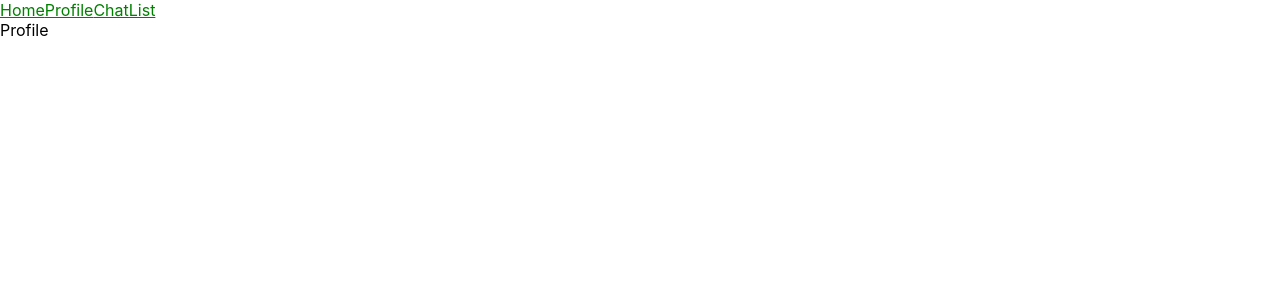
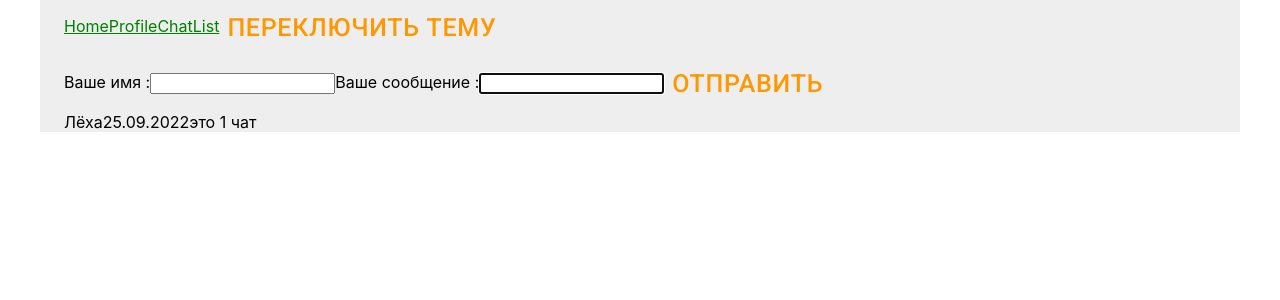
Before and after one commit to Budalov-Dmitry/React, a React (Create React App) app in the folder gbreact/: page /chat/1 in a window 1280 px wide. Shown: the top 300 px of the page. Built offline with nearby package versions, Linux system fonts and the light colour scheme.

Commit message:
lesson-5

```diff
--- a/gbreact/src/App.js
+++ b/gbreact/src/App.js
@@ -6,7 +6,7 @@ import ChatList from './pages/ChatList';
 import Home from './pages/Home';
 import Profile from './pages/Profile';
 import PageNotFound from './pages/Profile';
-import { Route, Routes, Link } from 'react-router-dom';
+import { Route, Routes} from 'react-router-dom';
 import { createTheme, ThemeProvider, styled } from '@mui/material/styles';
 import { orange } from '@mui/material/colors';
 
@@ -29,9 +29,9 @@ function App() {
       <Routes>
         <Route path= '/' element = {<Latout  />}>
           <Route index element={<Home  />} ></Route>
-          <Route path={'/ChatList'} element={<ChatList  />} ></Route>
-          <Route path={'/Profile'} element={<Profile  />} ></Route>
-          <Route path={'/Chat'} element={<Chat  />} ></Route>
+          <Route path={'/chatList'} element={<ChatList  />} ></Route>
+          <Route path={'/profile'} element={<Profile  />} ></Route>
+          <Route path={'/chat/:id'} element={<Chat  />} ></Route>
           <Route path={'*'} element={<PageNotFound  />} />
         </Route>
       </Routes>
--- /dev/null
+++ b/gbreact/src/component/Context.js
@@ -0,0 +1,14 @@
+import { createContext } from "react";
+
+export const themes = {
+    light: {
+        background:'#eee',
+        text:'#000'
+      },
+    dark: {
+        background:'#000',
+        text:'#eee'
+      }
+}
+
+export const ThemeContext = createContext(themes.dark)
--- a/gbreact/src/component/Latout.js
+++ b/gbreact/src/component/Latout.js
@@ -1,18 +1,32 @@
-import React from 'react';
-import { Outlet, Link } from 'react-router-dom';
+import React, { useContext, useState } from 'react';
+import { Outlet} from 'react-router-dom';
 import CustomLink from './CustomLink';
+import {themes,ThemeContext} from './Context';
+import { Button, Container } from '@mui/material';
 
 const Latout = () => {
+
+    const [theme, setTheme] = useState(themes.light);
+    const switchTheme = () => {
+        setTheme(prevState => prevState === themes.dark ? themes.light : themes.dark)
+    }
+
     return (
         <>
-            <header>
-                <CustomLink to={'/'}>Home</CustomLink>
-                <CustomLink to={'/Profile'}>Profile</CustomLink>
-                <CustomLink to={'/ChatList'}>ChatList</CustomLink>
-            </header>
-            <main>
-                <Outlet />
-            </main>
+        <ThemeContext.Provider value={theme}>
+            <Container style={{background:theme.background, color:theme.text}}>
+                    <header>
+                        <CustomLink to={'/'}>Home</CustomLink>
+                        <CustomLink to={'/profile'}>Profile</CustomLink>
+                        <CustomLink to={'/chatList'}>ChatList</CustomLink>
+                        <Button onClick={switchTheme} >переключить тему</Button>
+                    </header>
+                    <main >
+                        <Outlet />
+                    </main>
+            </Container>
+        </ThemeContext.Provider>
+
         </>
     );
 };
--- a/gbreact/src/pages/Chat.js
+++ b/gbreact/src/pages/Chat.js
@@ -1,18 +1,63 @@
 import React, { useEffect, useRef } from 'react';
 import { Button, Input } from '@mui/material';
 import { Box } from '@mui/system';
+import { useParams } from 'react-router-dom';
 
 const Chat = props => {
 
-    const [messageList, setMessageList] = React.useState([]);
-    const refMessage = useRef(null);
-    const refName = useRef(null);
     var date = new Date(Date.now());
     var dateNow = date.toLocaleDateString('ru-RU', {
         year: 'numeric',
         month: '2-digit',
         day: '2-digit',
       })
+
+    const [messageList, setMessageList] = React.useState([
+        {
+            id:11,
+            text:'это 1 чат',
+            author:'Лёха',
+            date:dateNow,
+            chatId:1
+
+        },
+        {
+            id:12,
+            text:'это 2 чат',
+            author:'Лёха',
+            date:dateNow,
+            chatId:2
+
+        },
+        {
+            id:13,
+            text:'это 3 чат',
+            author:'Лёха',
+            date:dateNow,
+            chatId:3
+
+        },
+        {
+            id:15,
+            text:'это 10 чат',
+            author:'Лёха',
+            date:dateNow,
+            chatId:10
+
+        },
+        {
+            id:14,
+            text:'это 4 чат',
+            author:'Лёха',
+            date:dateNow,
+            chatId:4
+
+        }
+    ]);
+    const refMessage = useRef(null);
+    const refName = useRef(null);
+    const chatId = useParams();
+
 
     function getId (array) {
         return array.length + 1
@@ -24,7 +69,7 @@ const Chat = props => {
                 setMessageList(prevState => [... prevState ,{
                     id:getId(prevState),
                     text:'Ждите ' + lastAuthor.author +' и может вам ответят',
-                    date:dateNow
+                    date:dateNow,
                 }])
             }
         },1500)
@@ -41,9 +86,11 @@ const Chat = props => {
                 id:getId(prevState),
                 text:refMessage.current.value,
                 author:refName.current.value,
-                date:dateNow
+                date:dateNow,
+                chatId:chatId.id
             }])}>Отправить</Button>
             {messageList.map((message => {
+                if (message.chatId == chatId.id) {
                     return (
                         <Box key={message.id}>
                             {message.author}
@@ -51,6 +98,8 @@ const Chat = props => {
                             {message.text}
                         </Box>
                     )
+                }
+
             }))}
         </Box>
     );
--- a/gbreact/src/pages/ChatList.js
+++ b/gbreact/src/pages/ChatList.js
@@ -13,57 +13,47 @@ export default function InsetList() {
         {
             id:1,
             name:'chat 1',
-            messages:[]
+
         },
         {
             id:2,
             name:'chat 2',
-            messages:[]
         },
         {
             id:3,
             name:'chat 3',
-            messages:[]
         },
         {
             id:4,
             name:'chat 4',
-            messages:[]
         },
         {
             id:5,
             name:'chat 5',
-            messages:[]
         },
         {
             id:6,
             name:'chat 6',
-            messages:[]
         },
         {
             id:7,
             name:'chat 7',
-            messages:[]
         },
         {
             id:8,
             name:'chat 8',
-            messages:[]
         },
         {
             id:9,
             name:'chat 9',
-            messages:[]
         },
         {
             id:10,
             name:'chat 10',
-            messages:[]
         },
         {
             id:11,
             name:'chat 11',
-            messages:[]
         },
     ]);
 
@@ -79,10 +69,9 @@ export default function InsetList() {
             >
             {chatsList.map((chat => {
                         return (
-
                             <ListItem key={chat.id} disablePadding>
                                 <ListItemButton>
-                                    <CustomLink to={'/Chat'}>{chat.name}</CustomLink>
+                                    <CustomLink to={`/chat/${chat.id}`}>{chat.name}</CustomLink>
                                 </ListItemButton>
                                 <ListItemButton onClick={() => setChatsList(prevState =>[... prevState.filter((item) => item.id !== chat.id)])}>удалить чат</ListItemButton>
                             </ListItem>
```
Lines whose indentation alone changed are shown as unchanged.
